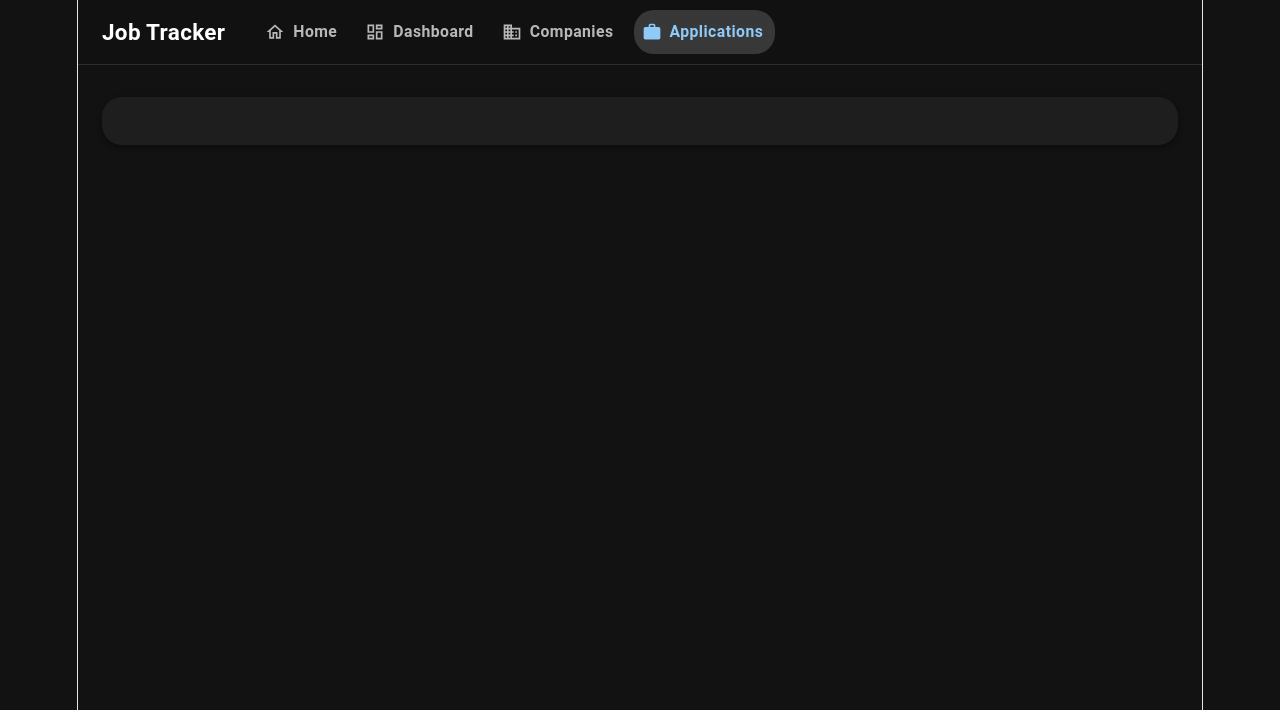
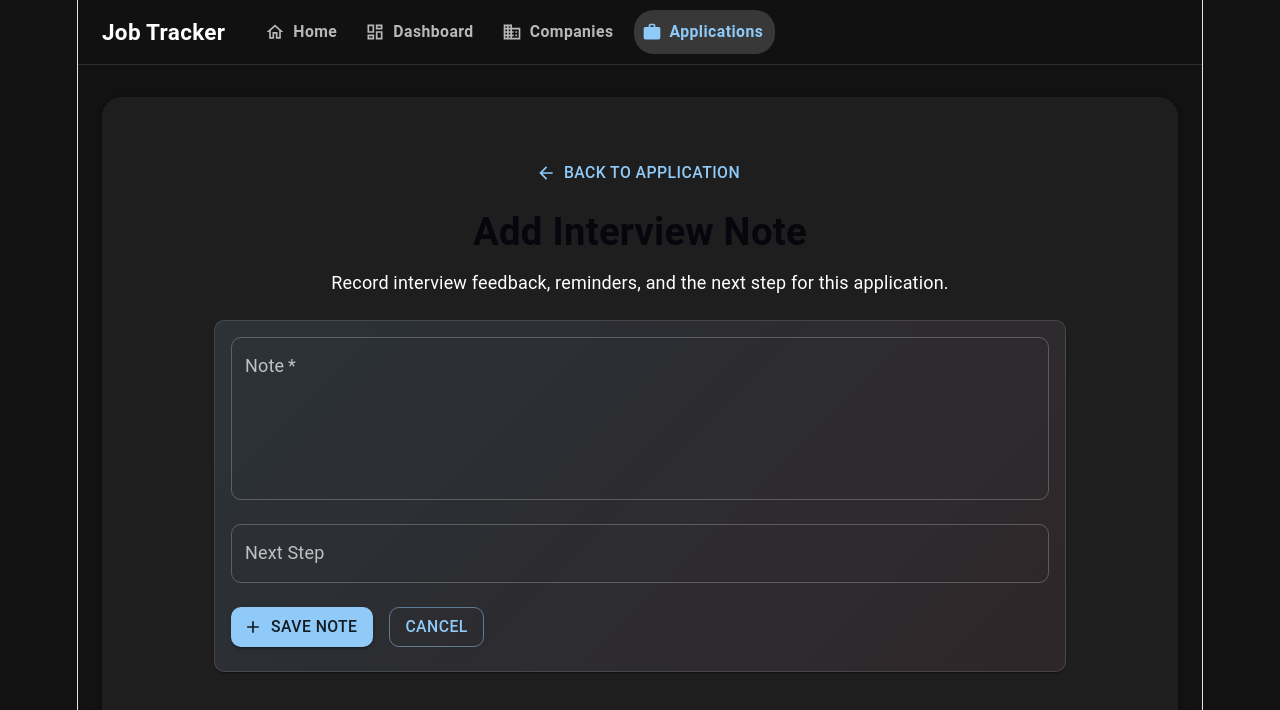
Before and after one commit to brandiw/JobTrackerClient, a React (Vite) app: page /applications/1/notes/new in a window 1280 px wide. Shown: the top 710 px of the page. Built offline with nearby package versions, Linux system fonts and the light colour scheme.

Commit message:
Implement new notes and make companies table sortable

```diff
--- a/src/App.tsx
+++ b/src/App.tsx
@@ -5,6 +5,7 @@ import { Dashboard } from './pages/Dashboard'
 import { Companies } from './pages/Companies'
 import { Applications } from './pages/Applications'
 import { ApplicationDetail } from './pages/ApplicationDetail'
+import { NewInterviewNote } from './pages/NewInterviewNote';
 import Header from './components/Header';
 import './App.css'
 
@@ -21,6 +22,7 @@ function App() {
             <Route path="/companies" element={<Companies />} />
             <Route path="/applications/:companyId" element={<Applications />} />
             <Route path="/application/:applicationId" element={<ApplicationDetail />} />
+            <Route path="/applications/:applicationId/notes/new" element={<NewInterviewNote />} />
           </Routes>
         </Box>
       </Container>
--- a/src/pages/Companies.tsx
+++ b/src/pages/Companies.tsx
@@ -3,8 +3,21 @@ import { Link, useNavigate } from 'react-router-dom'
 import { STRINGS } from '../../constants/strings'
 import '../components/shared.css'
 
+type SortColumn = 'name' | 'location' | null
+type SortDirection = 'asc' | 'desc'
+
+interface Company {
+  id: number
+  name: string
+  website?: string
+  locationCity?: string
+  locationState?: string
+}
+
 export function Companies() {
-  const [companies, setCompanies] = useState([])
+  const [companies, setCompanies] = useState<Company[]>([])
+  const [sortColumn, setSortColumn] = useState<SortColumn>(null)
+  const [sortDirection, setSortDirection] = useState<SortDirection>('asc')
   const navigate = useNavigate()
 
   useEffect(() => {
@@ -13,24 +26,78 @@ export function Companies() {
       .then(data => setCompanies(data))
   }, [])
 
+  const handleSort = (column: SortColumn) => {
+    if (sortColumn === column) {
+      // If clicking the same column, toggle direction
+      setSortDirection(sortDirection === 'asc' ? 'desc' : 'asc')
+    } else {
+      // If clicking a different column, set it as the new sort column with ascending order
+      setSortColumn(column)
+      setSortDirection('asc')
+    }
+  }
+
+  const getSortedCompanies = () => {
+    if (!sortColumn) return companies
+
+    const sorted = [...companies].sort((a, b) => {
+      let aValue: string
+      let bValue: string
+
+      if (sortColumn === 'name') {
+        aValue = a.name.toLowerCase()
+        bValue = b.name.toLowerCase()
+      } else {
+        // location
+        aValue = (
+          a.locationCity && a.locationState
+            ? `${a.locationCity}, ${a.locationState}`
+            : a.locationCity || a.locationState || ''
+        ).toLowerCase()
+        bValue = (
+          b.locationCity && b.locationState
+            ? `${b.locationCity}, ${b.locationState}`
+            : b.locationCity || b.locationState || ''
+        ).toLowerCase()
+      }
+
+      const comparison = aValue.localeCompare(bValue)
+      return sortDirection === 'asc' ? comparison : -comparison
+    })
+
+    return sorted
+  }
+
+  const getSortIndicator = (column: SortColumn) => {
+    if (sortColumn !== column) return null
+    return sortDirection === 'asc' ? ' ▲' : ' ▼'
+  }
+
   return (
     <div>
       <h1>Companies</h1>
       <p>Manage your target companies</p>
-      <pre>{JSON.stringify(companies, null, 2)}</pre>
-      <nav>
-        <Link to="/">Home</Link> | <Link to="/dashboard">Dashboard</Link>
-      </nav>
+
       <table className="data-table">
         <thead>
           <tr>
-            <th>Name</th>
-            <th>Location</th>
+            <th
+              onClick={() => handleSort('name')}
+              style={{ cursor: 'pointer', userSelect: 'none' }}
+            >
+              Name{getSortIndicator('name')}
+            </th>
+            <th
+              onClick={() => handleSort('location')}
+              style={{ cursor: 'pointer', userSelect: 'none' }}
+            >
+              Location{getSortIndicator('location')}
+            </th>
             <th>Applications</th>
           </tr>
         </thead>
         <tbody>
-          {companies.map((company: any) => (
+          {getSortedCompanies().map((company: Company) => (
             <tr key={company.id}>
               <td>
                 <a href={company.website} target="_blank" rel="noopener noreferrer">
--- /dev/null
+++ b/src/pages/NewInterviewNote.tsx
@@ -0,0 +1,160 @@
+import { useState, type SyntheticEvent } from 'react';
+import { Link as RouterLink, useNavigate, useParams } from 'react-router-dom';
+import {
+  Alert,
+  Box,
+  Button,
+  Card,
+  CardContent,
+  Container,
+  Stack,
+  TextField,
+  Typography,
+} from '@mui/material';
+import AddIcon from '@mui/icons-material/Add';
+import ArrowBackIcon from '@mui/icons-material/ArrowBack';
+
+interface CreateInterviewNoteRequest {
+  note: string;
+  nextStep: string;
+}
+
+export function NewInterviewNote() {
+  const { applicationId } = useParams();
+  const navigate = useNavigate();
+
+  const [formData, setFormData] = useState<CreateInterviewNoteRequest>({
+    note: '',
+    nextStep: '',
+  });
+
+  const [isSubmitting, setIsSubmitting] = useState(false);
+  const [errorMessage, setErrorMessage] = useState('');
+
+  const handleChange =
+    (field: keyof CreateInterviewNoteRequest) =>
+    (event: React.ChangeEvent<HTMLInputElement | HTMLTextAreaElement>) => {
+      setFormData((prev) => ({
+        ...prev,
+        [field]: event.target.value,
+      }));
+    };
+
+  const handleSubmit = async (event: SyntheticEvent<HTMLFormElement, SubmitEvent>) => {
+    event.preventDefault();
+
+    if (!applicationId) {
+      setErrorMessage('Application id is missing.');
+      return;
+    }
+
+    setIsSubmitting(true);
+    setErrorMessage('');
+
+    try {
+      const response = await fetch(`/api/applications/${applicationId}/notes`, {
+        method: 'POST',
+        headers: {
+          'Content-Type': 'application/json',
+        },
+        body: JSON.stringify(formData),
+      });
+
+      if (!response.ok) {
+        throw new Error('Failed to create interview note.');
+      }
+
+      navigate(`/application/${applicationId}`);
+    } catch (error) {
+      setErrorMessage(
+        error instanceof Error ? error.message : 'Something went wrong.'
+      );
+    } finally {
+      setIsSubmitting(false);
+    }
+  };
+
+  return (
+    <Container maxWidth="md" sx={{ py: 4 }}>
+      <Stack spacing={3}>
+        <Box>
+          <Button
+            component={RouterLink}
+            to={applicationId ? `/application/${applicationId}` : '/applications'}
+            startIcon={<ArrowBackIcon />}
+            variant="text"
+            sx={{ mb: 2 }}
+          >
+            Back to Application
+          </Button>
+
+          <Typography
+            variant="h4"
+            component="h1"
+            gutterBottom
+            sx={{ fontWeight: 700 }}
+          >
+            Add Interview Note
+          </Typography>
+
+          <Typography color="text.secondary">
+            Record interview feedback, reminders, and the next step for this application.
+          </Typography>
+        </Box>
+
+        <Card
+          sx={{
+            background:
+              'linear-gradient(135deg, rgba(144,202,249,0.12), rgba(244,143,177,0.08))',
+            border: '1px solid',
+            borderColor: 'divider',
+          }}
+        >
+          <CardContent>
+            <Box component="form" onSubmit={handleSubmit}>
+              <Stack spacing={3}>
+                {errorMessage ? <Alert severity="error">{errorMessage}</Alert> : null}
+
+                <TextField
+                  label="Note"
+                  value={formData.note}
+                  onChange={handleChange('note')}
+                  fullWidth
+                  required
+                  multiline
+                  minRows={5}
+                />
+
+                <TextField
+                  label="Next Step"
+                  value={formData.nextStep}
+                  onChange={handleChange('nextStep')}
+                  fullWidth
+                />
+
+                <Stack direction="row" spacing={2}>
+                  <Button
+                    type="submit"
+                    variant="contained"
+                    startIcon={<AddIcon />}
+                    disabled={isSubmitting}
+                  >
+                    {isSubmitting ? 'Saving...' : 'Save Note'}
+                  </Button>
+
+                  <Button
+                    component={RouterLink}
+                    to={applicationId ? `/application/${applicationId}` : '/applications'}
+                    variant="outlined"
+                  >
+                    Cancel
+                  </Button>
+                </Stack>
+              </Stack>
+            </Box>
+          </CardContent>
+        </Card>
+      </Stack>
+    </Container>
+  );
+}
```
